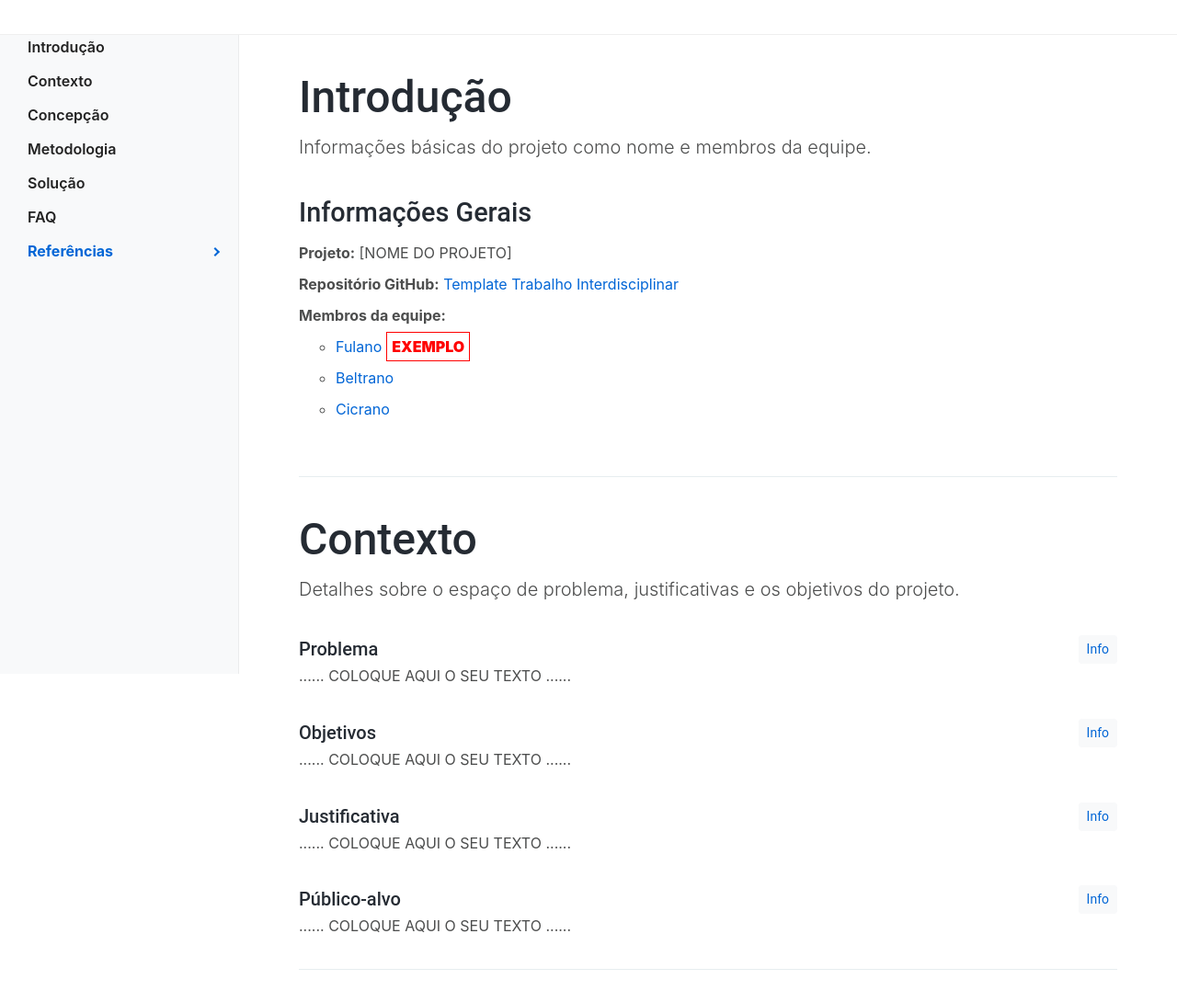
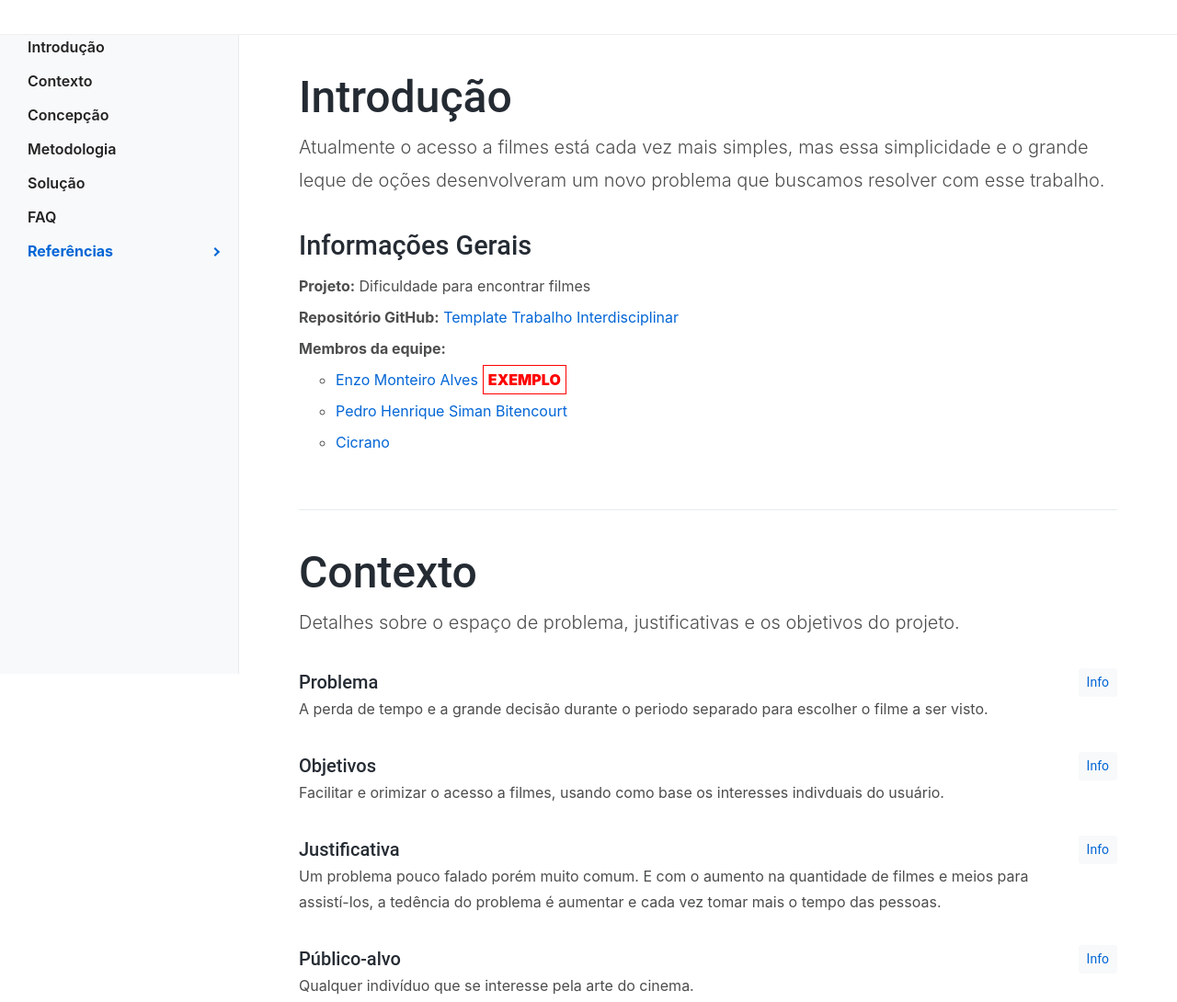
Before and after one commit to ICEI-PUC-Minas-PPLCC-TI/ppl-cc-ti1-2023-2-g-dificuldade-de-encontrar-filmes, a plain HTML site: page docs/index.html in a window 1280 px wide. Shown: the part 67-1157 px from the top of the page at 92% size. Drawn offline with Linux system fonts and the light colour scheme.

Commit message:
commit incial

```diff
--- a/docs/index.html
+++ b/docs/index.html
@@ -94,20 +94,21 @@
           <!-- Introdução ============================ -->
           <section id="ti_intro">
             <h2>Introdução</h2>
-            <p class="lead">Informações básicas do projeto como nome e membros da equipe.</p>
+            <p class="lead">Atualmente o acesso a filmes está cada vez mais simples, mas essa simplicidade e o grande leque de oções
+          desenvolveram um novo problema que buscamos resolver com esse trabalho.</p>
 
             <section id="ti_intro_info">
               <h4>Informações Gerais</h4>
               <div class="row">
                 <div class="col-12">
                   <ul class="list-unstyled">
-                    <li><strong>Projeto:</strong> [NOME DO PROJETO]</li>
+                    <li><strong>Projeto:</strong> Dificuldade para encontrar filmes</li>
                     <li><strong>Repositório GitHub:</strong> <a href="https://github.com/WebTech-PUC-Minas/ti1-template">Template Trabalho Interdisciplinar</a>
                     </li>
                     <li><strong>Membros da equipe:</strong>
                       <ul>
-                        <li><a href="https://github.com/fulano">Fulano</a><span class="exemplo">EXEMPLO</span></li>
-                        <li><a href="https://github.com/beltrano">Beltrano</a></li>
+                        <li><a href="https://github.com/Enzo-MA">Enzo Monteiro Alves</a><span class="exemplo">EXEMPLO</span></li>
+                        <li><a href="https://github.com/drinPedro">Pedro Henrique Siman Bitencourt</a></li>
                         <li><a href="https://github.com/cicrano">Cicrano</a></li>
                       </ul>
                     </li>
@@ -129,7 +130,7 @@
               <div class="alert alert-warning collapse" role="alert" id="collapseProblema">
                 Nesse momento você deve apresentar o problema que a sua aplicação deve resolver. No entanto, não é a hora de comentar sobre a aplicação. Descreva também o contexto em que essa aplicação será usada, se houver: empresa, tecnologias, etc. Novamente, descreva apenas o que de fato existir, pois ainda não é a hora de apresentar requisitos detalhados ou projetos.
               </div>
-              <p>......  COLOQUE AQUI O SEU TEXTO ......</p>
+              <p> A perda de tempo e a grande decisão durante o periodo separado para escolher o filme a ser visto.</p>
             </section>
 
             <section>
@@ -138,7 +139,7 @@
               <div class="alert alert-warning collapse" role="alert" id="collapseObjetivos">
                 Aqui você deve descrever os objetivos do trabalho indicando que o objetivo geral é desenvolver um software para solucionar o problema apresentado acima. Apresente também alguns (pelo menos 2) objetivos específicos dependendo de onde você vai querer concentrar a sua prática investigativa, ou como você vai aprofundar no seu trabalho.
               </div>
-              <p>......  COLOQUE AQUI O SEU TEXTO ......</p>
+              <p>Facilitar e orimizar o acesso a filmes, usando como base os interesses indivduais do usuário.</p>
             </section>
 
             <section>
@@ -147,7 +148,7 @@
               <div class="alert alert-warning collapse" role="alert" id="collapseJustificativa">
                 Descreva a importância ou a motivação para trabalhar com esta aplicação que você escolheu. Indique as razões pelas quais você escolheu seus objetivos específicos ou as razões para aprofundar em certos aspectos do software. O grupo de trabalho pode fazer uso de questionários, entrevistas e dados estatísticos, que podem ser apresentados, com o objetivo de esclarecer detalhes do problema que será abordado pelo grupo.
               </div>
-              <p>......  COLOQUE AQUI O SEU TEXTO ......</p>
+              <p>Um problema pouco falado porém muito comum. E com o aumento na quantidade de filmes e meios para assistí-los, a tedência do problema é aumentar e cada vez tomar mais o tempo das pessoas.</p>
             </section>
 
             <section>
@@ -157,7 +158,7 @@
                 Descreva quem serão as pessoas que usarão a sua aplicação indicando os diferentes perfis. O objetivo aqui não é definir quem serão os clientes ou quais serão os papéis dos usuários na aplicação. A ideia é, dentro do possível, conhecer um pouco mais sobre o perfil dos usuários: conhecimentos prévios, relação com a tecnologia, relações hierárquicas, etc.
                 Adicione informações sobre o público-alvo por meio de uma descrição textual, ou diagramas de personas, mapa de stakeholders, ou como o grupo achar mais conveniente.
               </div>
-              <p>......  COLOQUE AQUI O SEU TEXTO ......</p>
+              <p>Qualquer indivíduo que se interesse pela arte do cinema.</p>
             </section>
 
           </section>
@@ -180,7 +181,7 @@
               <div class="alert alert-warning collapse" role="alert" id="collapseProcesso">
                 <p>Apresente o processo de Design Thinking realizado pelo grupo e documentado por meio do software Miro. No documento apresentado, devem ser incluídos: (1) a matriz CSD, (2) o mapa de stakeholders, (3) as personas, (4) as respectivas propostas de valor e (5) o processo de ideação identificando as ideias levantadas e sua priorização.</p>
               </div>
-              <object data="assets/files/processo-dt.pdf" type="application/pdf" width="100%" height="500px">
+              <object data="assets/files/PPLCC-M - G4 - Encontrar filmes para ver 2 (2).pdf" type="application/pdf" width="100%" height="500px">
                 <p>Não foi possível apresentar o arquivo PDF. Faça o download e abra no seu computador: <a href="/assets/files/processo-dt.pdf">Download</a></p>
               </object>
             </section>
@@ -322,7 +323,8 @@
                 <div class="alert alert-warning collapse" role="alert" id="collapseWireframes">
                   <p>Os Wireframes são protótipos das telas da aplicação usados em design de interface para sugerir a estrutura de um site web e seu relacionamentos entre suas páginas. Um wireframe web é uma ilustração semelhante ao layout de elementos fundamentais na interface. <img  class="img-fluid" src="assets/images/exemplo-wireframe.png" alt="Exemplo de wireframe"></p>
                 </div>
-                <p>......  COLOQUE AQUI OS PROTÓTIPO DE TELAS E SUA DESCRIÇÃO ......</p>
+                <p> Os wireframes são apresentados da seguinte forma:<ul><li>Inserir gostos pessoais</li><li>Catálogo de Filmes</li>
+                  <li>Pagina de Perfil</li><li>Pagina individual do ator/equipe</li><li>SAC</li><li>HOME Page</li><li>Pagina individual do filme</li><li>Pagina dos Filmes sugeridos</li><li>Pagina da seleção completamente aleatótia</li><li>Ranking dos filmes no site</li></ul><object data="assets/files/WIREFRAME.pdf" type="application/pdf" width="100%" height="500px"></object></p>
               </section>
 
             </section>
@@ -366,7 +368,7 @@
                     <tr>
                         <td>Repositório de código</td>
                         <td>GitHub</td>
-                        <td><a href="https://github.com/XXXXXXX">https://github.com/XXXXXXX</a><span class="exemplo">EXEMPLO</span></td>
+                        <td><a href="https://github.com/ICEI-PUC-Minas-PPLCC-TI/ti-1-ppl-cc-m-20232-dificuldade-de-encontrar-filmes">https://github.com/XXXXXXX</a><span class="exemplo">EXEMPLO</span></td>
                     </tr>
                     <tr>
                         <td>Hospedagem do site</td>
```
Also changed, not shown: 2 other files.
